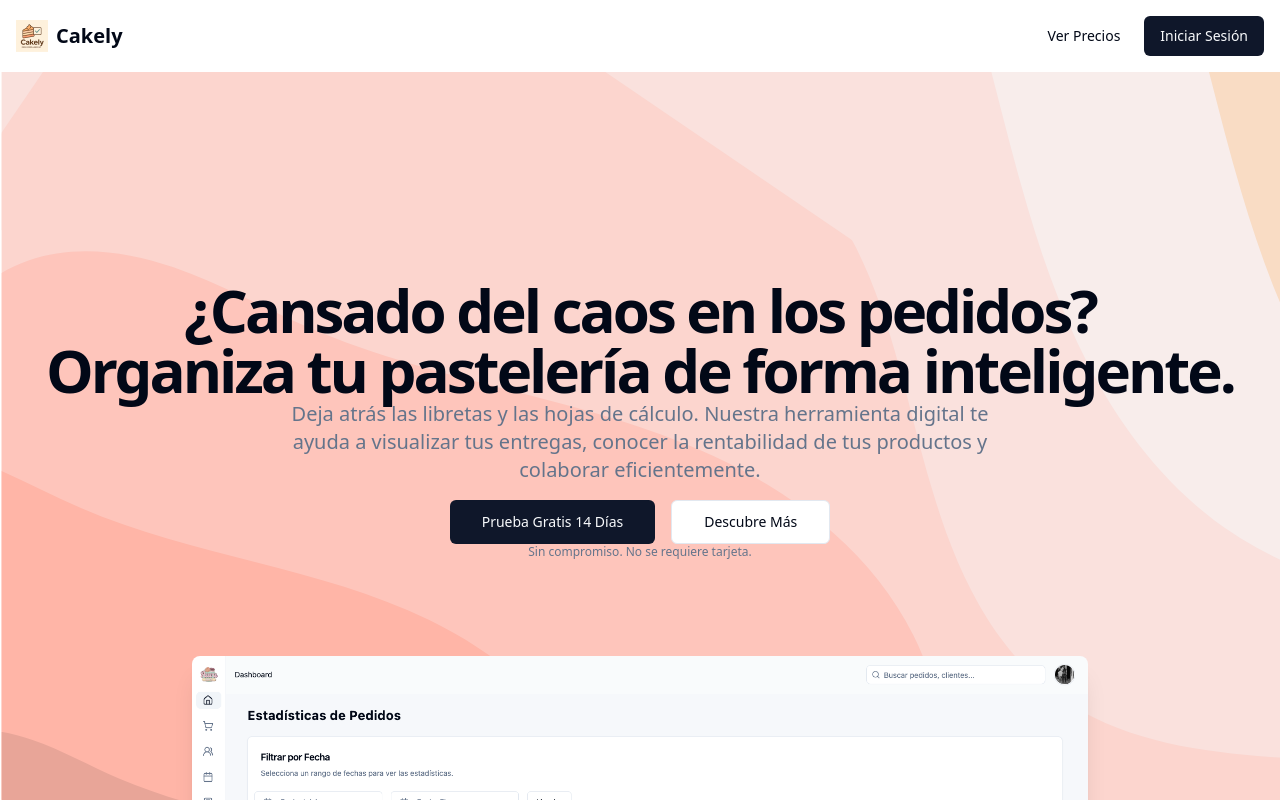
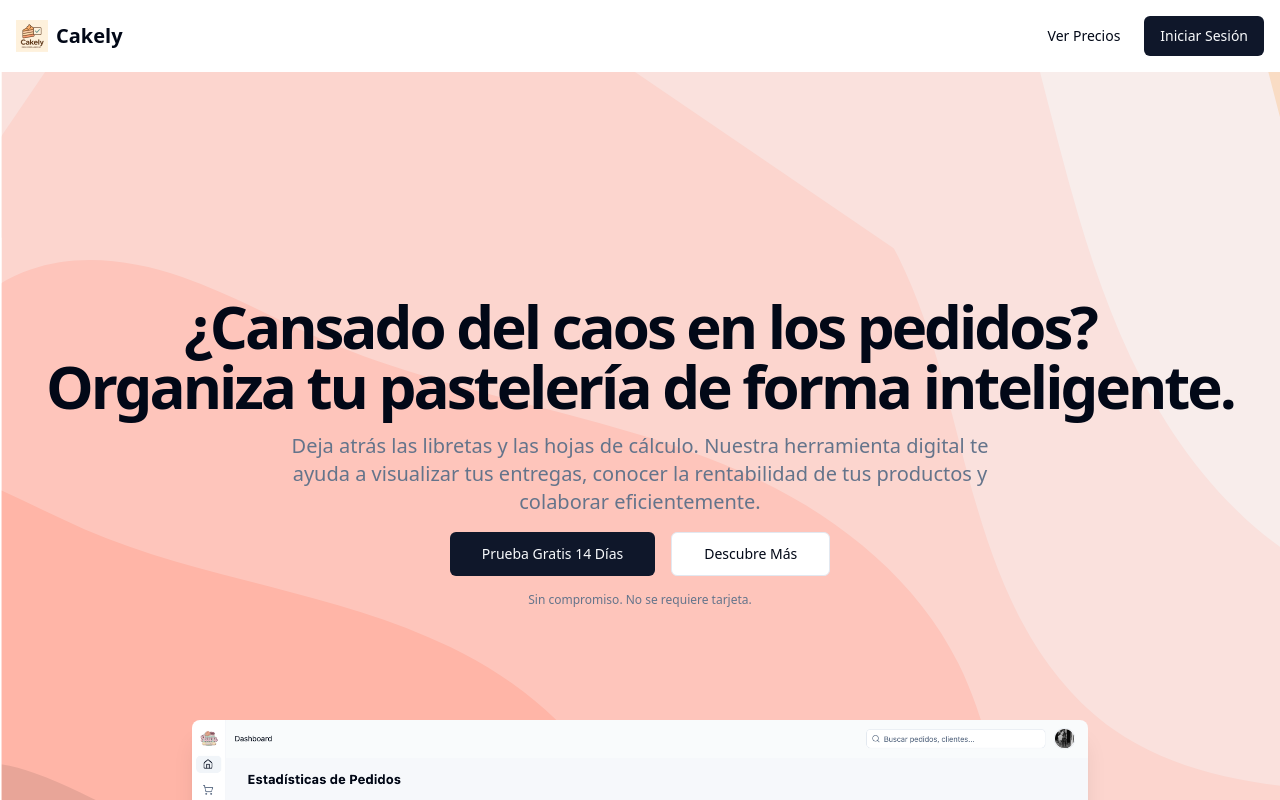
Before and after one commit to sebasblancogonz/cakely, a Next.js app: page / in a window 1280 px wide. Shown: the top 800 px of the page. Built offline with nearby package versions, Linux system fonts and the light colour scheme; no server answers.

Commit message:
ui: change favicon

```diff
--- a/app/(dashboard)/page.tsx
+++ b/app/(dashboard)/page.tsx
@@ -73,7 +73,7 @@ export default function HomePage() {
         <section className="w-fullbg-gradient-to-br from-background to-muted/30">
           <div className="p-0  py-16 md:py-24 lg:py-32 xl:py-40 container mx-auto px-4 md:px-6 text-center bg-[url('/img/background.svg')] bg-cover">
             <div className="flex flex-col items-center py-12">
-              <h1 className="text-3xl font-bold tracking-tighter sm:text-4xl md:text-5xl lg:text-6xl/none">
+              <h1 className="py-4 text-3xl font-bold tracking-tighter sm:text-4xl md:text-5xl lg:text-6xl/none">
                 ¿Cansado del caos en los pedidos?
                 <br className="hidden sm:block" />
                 Organiza tu pastelería de forma inteligente.
@@ -93,7 +93,7 @@ export default function HomePage() {
                   <Link href="#features">Descubre Más</Link>
                 </Button>
               </div>
-              <p className="text-xs text-muted-foreground">
+              <p className="py-4 text-xs text-muted-foreground">
                 Sin compromiso. No se requiere tarjeta.
               </p>
             </div>
--- a/app/layout.tsx
+++ b/app/layout.tsx
@@ -6,7 +6,7 @@ import { SessionProvider } from 'next-auth/react';
 import { Loader2 } from 'lucide-react';
 
 export const metadata = {
-  title: 'Cakely - Panel de control',
+  title: 'Cakely',
   description:
     'Un panel de control para administrar pedidos, clientes y productos de tu negocio.'
 };
```
Also changed, not shown: 1 other file (tests, documents, lock files or other folders).
